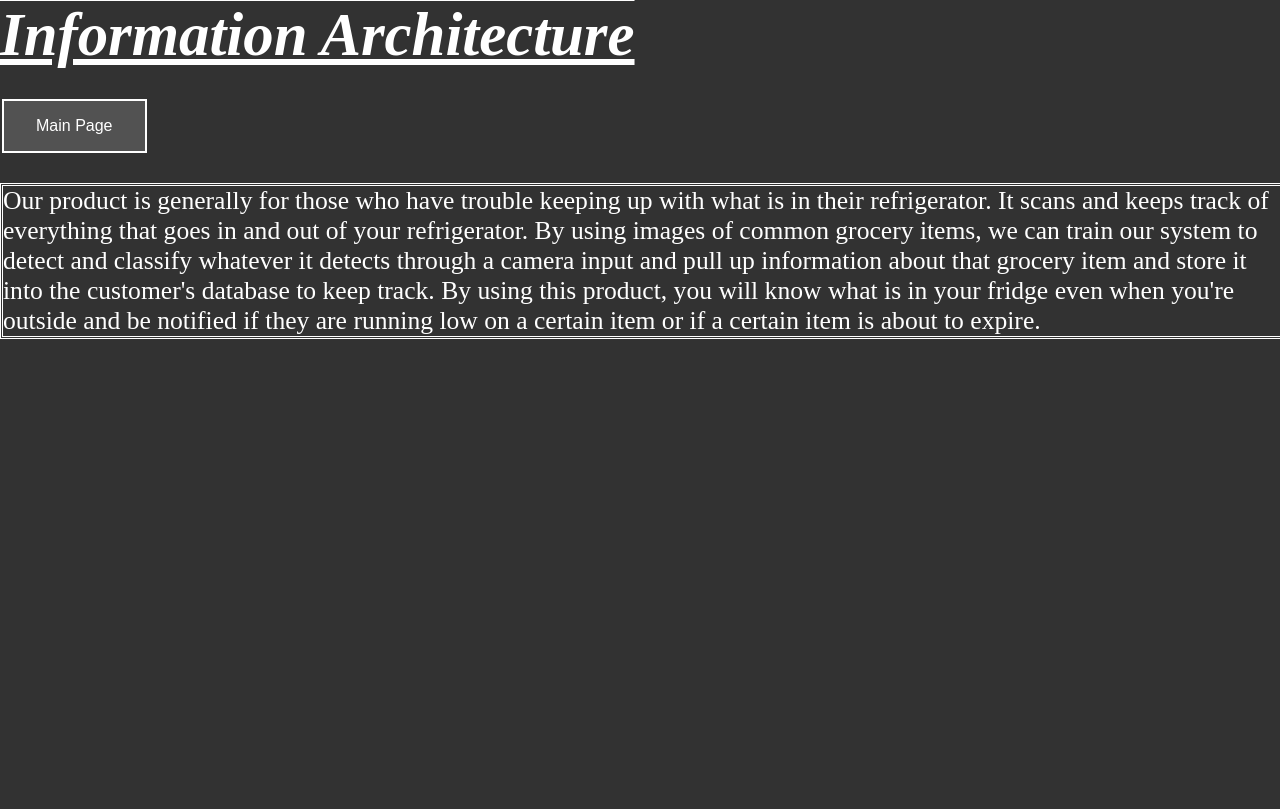
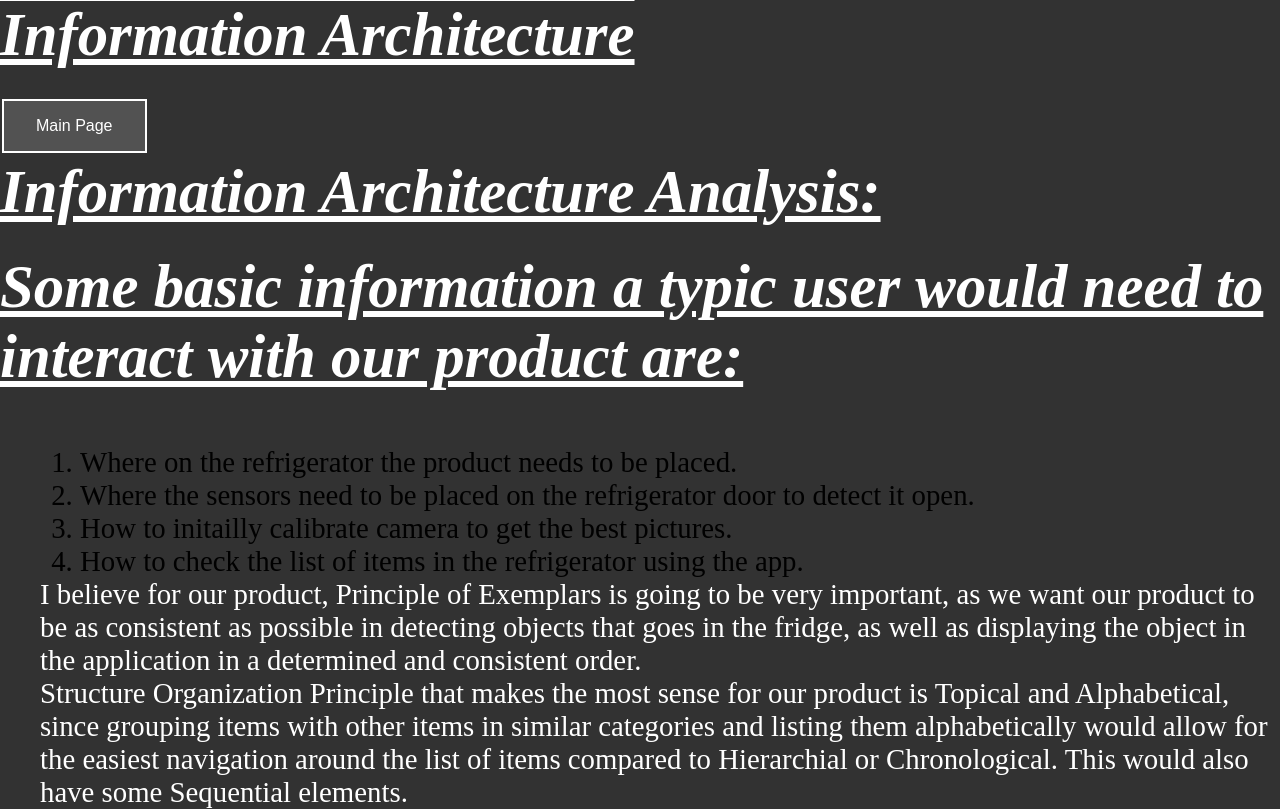
Before and after one commit to SikGek/ECE140B_Web, a Python web app: template web/src/templates/ia.html in a window 1280 px wide. Before the commit the page ends 339 px from the top, so only its background shows below. Run offline with Jinja, Linux system fonts and the light colour scheme; the template is opened without the code that fills it, so the values that code supplies are empty.

Commit message:
ia update

```diff
--- a/web/src/public/css/agile.css
+++ b/web/src/public/css/agile.css
@@ -16,6 +16,16 @@ h1 {
   padding: var(--padding-lg) var(--padding-xl);
   margin: var(--margin-lg) auto;
   text-decoration: underline overline;
+  padding-bottom: 25px;
+}
+
+h2, h3 {
+  font-style: italic;
+  font-size: calc(1rem + 3.5vw);
+  color: white;
+  padding: var(--padding-lg) var(--padding-xl);
+  margin: var(--margin-lg) auto;
+  text-decoration: underline;
   padding-bottom: 25px;
 }
 
--- a/web/src/templates/ia.html
+++ b/web/src/templates/ia.html
@@ -15,7 +15,21 @@
 
     <a href = "/"><button> Main Page </button> </a>
 
-    <p>Our product is generally for those who have trouble keeping up with what is in their refrigerator. It scans and keeps track of everything that goes in and out of your refrigerator. By using images of common grocery items, we can train our system to detect and classify whatever it detects through a camera input and pull up information about that grocery item and store it into the customer's database to keep track. By using this product, you will know what is in your fridge even when you're outside and be notified if they are running low on a certain item or if a certain item is about to expire.</p>
+    <h2>Information Architecture Analysis:</h2>
 
+    <h3>Some basic information a typic user would need to interact with our product are:</h3>
+
+    <ul>
+        <ol>
+            <li>Where on the refrigerator the product needs to be placed.</li>
+            <li>Where the sensors need to be placed on the refrigerator door to detect it open.</li>
+            <li>How to initailly calibrate camera to get the best pictures.</li>
+            <li>How to check the list of items in the refrigerator using the app.</li>
+        </ol>
+
+        <div>I believe for our product, Principle of Exemplars is going to be very important, as we want our product to be as consistent as possible in detecting objects that goes in the fridge, as well as displaying the object in the application in a determined and consistent order.</div>
+
+        <div>Structure Organization Principle that makes the most sense for our product is Topical and Alphabetical, since grouping items with other items in similar categories and listing them alphabetically would allow for the easiest navigation around the list of items compared to Hierarchial or Chronological. This would also have some Sequential elements.</div>
+    </ul>
 </body>
 </html>
```
